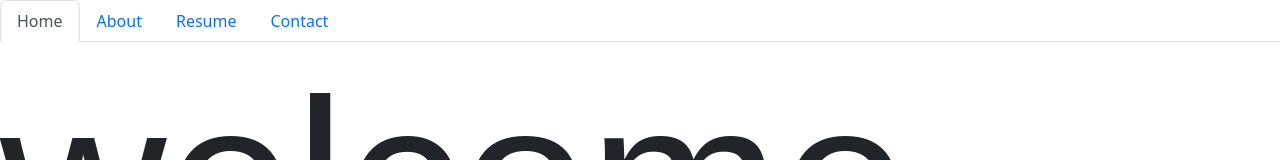
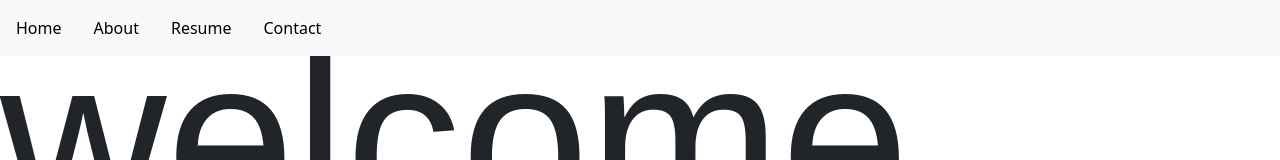
Before and after one commit to Smulchman/my-portfolio, a React (Create React App) app: page / in a window 1280 px wide. Shown: the top 160 px of the page. Built offline with nearby package versions, Linux system fonts and the light colour scheme.

Commit message:
change classes of navbar around and add css sheet to override some styling

```diff
--- a/src/components/NavTabs.js
+++ b/src/components/NavTabs.js
@@ -1,17 +1,21 @@
 import React from "react";
-import 'bootstrap/dist/css/bootstrap.min.css';
+import "bootstrap/dist/css/bootstrap.min.css";
+import "../styles/index.css";
 // potentially remove the contact tab, and move it to footer or move it to about page or both
 // still think I can make it it's own indipendent js file
 function NavTabs({ currentPage, handlePageChange }) {
   return (
+    <nav class="navbar fixed-top bg-light">
       <div>
-      <ul className="nav nav-tabs">
+        <ul className="nav">
           <li className="nav-item">
             <a
               href="#home"
               onClick={() => handlePageChange("Home")}
               // ternary statement to set current tab
-            className={currentPage === "Home" ? "nav-link active" : "nav-link"}
+              className={
+                currentPage === "Home" ? "nav-link active" : "nav-link"
+              }
             >
               Home
             </a>
@@ -20,7 +24,9 @@ function NavTabs({ currentPage, handlePageChange }) {
             <a
               href="#about"
               onClick={() => handlePageChange("About")}
-            className={currentPage === "About" ? "nav-link active" : "nav-link"}
+              className={
+                currentPage === "About" ? "nav-link active" : "nav-link"
+              }
             >
               About
             </a>
@@ -49,6 +55,7 @@ function NavTabs({ currentPage, handlePageChange }) {
           </li>
         </ul>
       </div>
+    </nav>
   );
 }
 
--- /dev/null
+++ b/src/styles/index.css
@@ -0,0 +1,7 @@
+.nav-link {
+    color: #000000;
+  }
+
+.nav-link:hover {
+    color: #949494;
+  }
```
Lines whose indentation alone changed are shown as unchanged.
